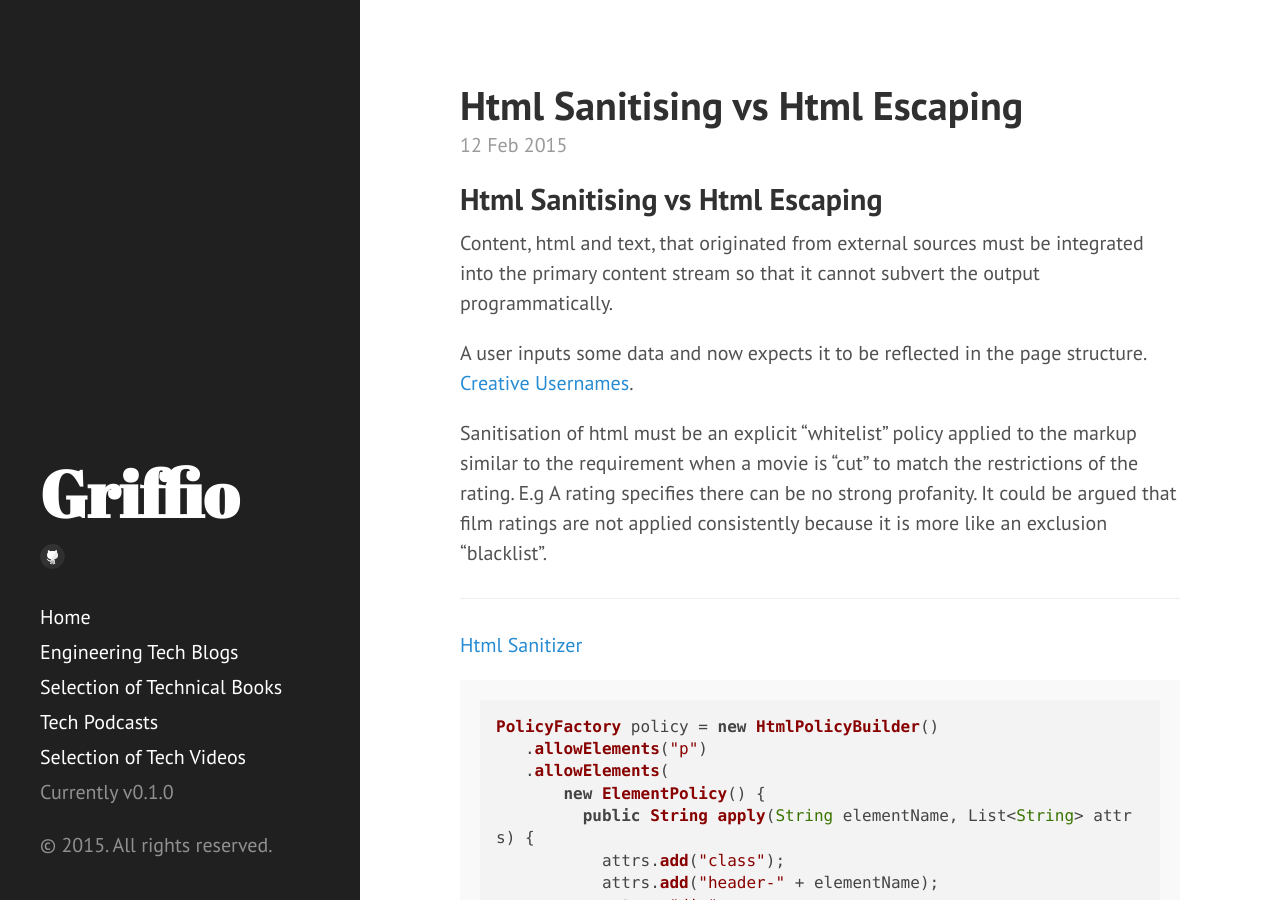
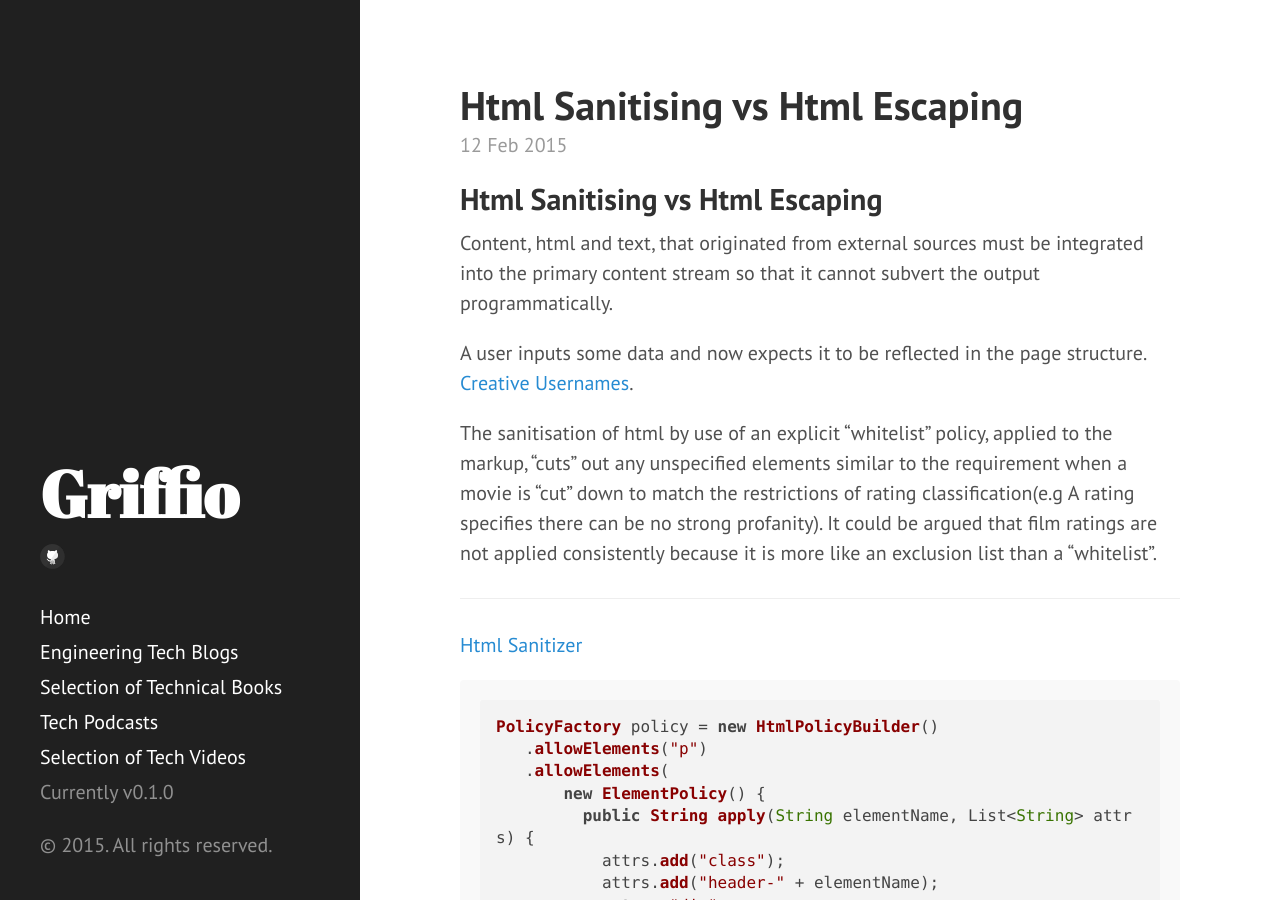
Before and after one commit to griffio/griffio.github.io, a Jekyll site: the page built from _posts/2015-02-12-Html-Sanitising.md, in a window 1280 px wide and 900 px high. Built offline with Jekyll 4.4.1, drawn with Linux system fonts in a browser that asks for light colours; nearby versions of some CDN libraries.

Commit message:
Update 2015-02-12-Html-Sanitising.md

```diff
--- a/_posts/2015-02-12-Html-Sanitising.md
+++ b/_posts/2015-02-12-Html-Sanitising.md
@@ -13,10 +13,7 @@ Content, html and text, that originated from external sources must be integrated
 
 A user inputs some data and now expects it to be reflected in the page structure. [Creative Usernames](https://labs.spotify.com/2013/06/18/creative-usernames).
 
-Sanitisation of html must be an explicit "whitelist" policy applied to the markup similar to the requirement when a movie is "cut" to match the restrictions of the rating. E.g A rating specifies there can be no strong profanity.
-It could be argued that film ratings are not applied consistently because it is more like an exclusion "blacklist".
-
-
+The sanitisation of html by use of an explicit "whitelist" policy, applied to the markup, "cuts" out any unspecified elements similar to the requirement when a movie is "cut" down to match the restrictions of rating classification(e.g A rating specifies there can be no strong profanity). It could be argued that film ratings are not applied consistently because it is more like an exclusion list than a "whitelist".
 
 ---
 
```
